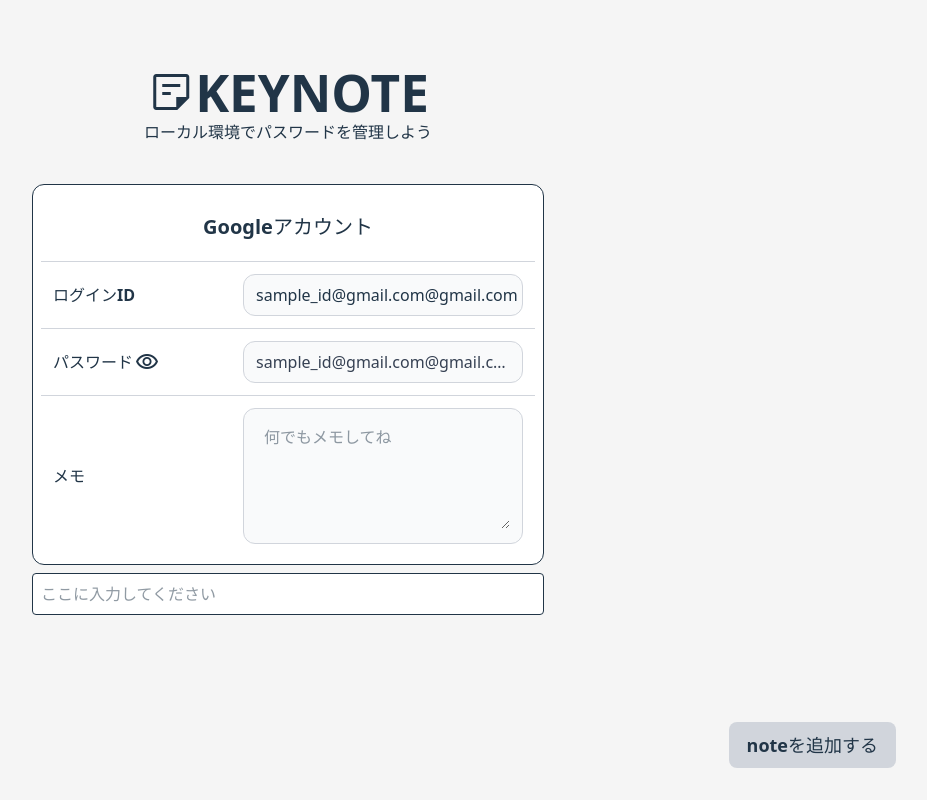
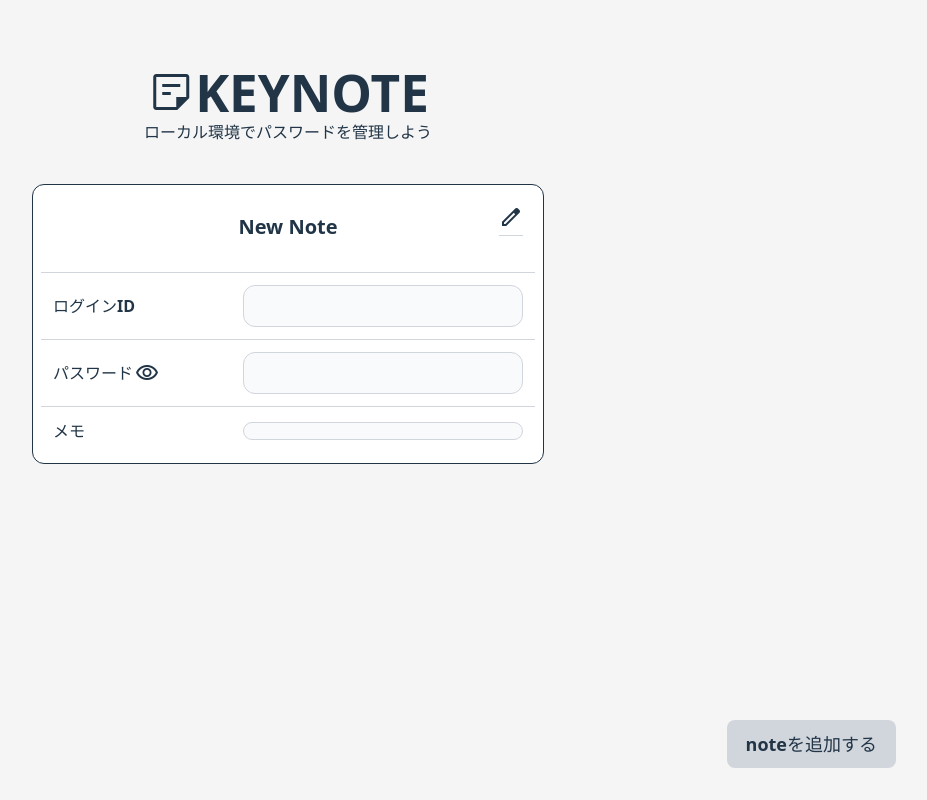
Before and after one commit to soundPorco/KeyNote_20250824, a React (Vite) app: page / in a window 1280 px wide. Both pictures are taken after a click on the button "noteを追加する". Shown: the whole page, without its empty margins (352-1279 px from the left). Built offline with nearby package versions, Linux system fonts and the light colour scheme.

Commit message:
note component create & fix

```diff
--- a/src/AddNoteBtn.jsx
+++ b/src/AddNoteBtn.jsx
@@ -3,6 +3,9 @@ const AddNoteBtn = ({ notes, setNotes }) => {
         const newNote = {
             id: Date.now() /*現在の時刻秒が一意な値として入る*/,
             content: "New Note",
+            loginId: "",
+            password: "",
+            memo: "",
         };
         setNotes([...notes, newNote]);
     };
--- a/src/App.jsx
+++ b/src/App.jsx
@@ -8,11 +8,20 @@ import "./App.css";
 
 function App() {
     const [notes, setNotes] = useState([]);
+
+    // ノート編集用関数
+    const updateNote = (id, newData) => {
+        setNotes((notes) =>
+            notes.map((note) =>
+                note.id === id ? { ...note, ...newData } : note
+            )
+        );
+    };
     return (
         <>
             <div>
                 <Title />
-                <Notes notes={notes} />
+                <Notes notes={notes} updateNote={updateNote} />
                 <AddNoteBtn notes={notes} setNotes={setNotes} />
             </div>
         </>
--- /dev/null
+++ b/src/Note.jsx
@@ -0,0 +1,155 @@
+import { useState } from "react";
+
+const Note = ({ note, updateNote }) => {
+    const [toggleEdit, setToggleEdit] = useState(false);
+
+    // noteの内容を編集用にstateで保持
+    const [editData, setEditData] = useState({
+        content: note.content,
+        loginId: note.loginId,
+        password: note.password,
+        memo: note.memo,
+    });
+
+    // 編集ボタンを押した時の処理
+    const editNote = () => {
+        setToggleEdit(true);
+        setShowPassword(true);
+    };
+
+    // 入力内容をstateで管理
+    const handleChange = (e) => {
+        const { name, value } = e.target;
+        setEditData((prev) => ({
+            ...prev,
+            [name]: value,
+        }));
+    };
+
+    // 編集確定時に親へ反映
+    const saveEdit = () => {
+        updateNote(note.id, editData);
+        setToggleEdit(false);
+        setShowPassword(false);
+    };
+    // パスワード表示用state
+    const [showPassword, setShowPassword] = useState(false);
+    return (
+        <>
+            <div className="defaultNote relative divide-y divide-gray-300 bg-white border-1 rounded-xl w-lg p-2 my-2">
+                {/* 編集ボタン */}
+                {toggleEdit ? (
+                    <div
+                        className="absolute top-5 right-5 hover:text-blue-500 transition hover:cursor-pointer"
+                        onClick={saveEdit}
+                    >
+                        <span className="font-bold text-red-700">保存</span>
+                    </div>
+                ) : (
+                    <div
+                        className="absolute top-5 right-5 hover:text-blue-500 transition hover:cursor-pointer"
+                        onClick={editNote}
+                    >
+                        <span className="material-symbols-outlined !no-underline">
+                            edit
+                        </span>
+                    </div>
+                )}
+
+                {/* ノートのタイトル */}
+                <h2 className="text-center font-bold text-xl p-5 min-h-20">
+                    {toggleEdit ? (
+                        <input
+                            type="text"
+                            name="content"
+                            value={editData.content}
+                            onChange={handleChange}
+                            className="text-center outline-none cursor-pointer"
+                        />
+                    ) : (
+                        <span className="truncate">{editData.content}</span>
+                    )}
+                </h2>
+                {/* ログインID */}
+                <div className="loginId-part flex items-center p-3">
+                    <span className="font-semibold">ログインID</span>
+
+                    <div className="ml-auto w-70 px-3 py-2 border border-gray-300 rounded-xl bg-gray-50 hover:text-blue-500 transition">
+                        {/* ID部分 */}
+                        {/* truncate で長い文字列を省略 */}
+                        <span className="truncate">
+                            {toggleEdit ? (
+                                <input
+                                    type="text"
+                                    name="loginId"
+                                    value={editData.loginId}
+                                    onChange={handleChange}
+                                    className="w-full outline-none"
+                                />
+                            ) : (
+                                <span className="truncate   px-3 py-2 ">
+                                    {editData.loginId}
+                                </span>
+                            )}
+                        </span>
+                    </div>
+                </div>
+                {/* パスワード */}
+                <div className="password-part flex items-center p-3">
+                    <span
+                        className="font-semibold flex items-center hover:text-blue-500 transition"
+                        onClick={() => setShowPassword(!showPassword)}
+                    >
+                        パスワード
+                        {/* 目のアイコン */}
+                        <span className="material-symbols-outlined ms-0.5">
+                            {showPassword ? "visibility_off" : "visibility"}
+                        </span>
+                    </span>
+
+                    <div className="ml-auto flex items-center w-70 px-3 py-2 border border-gray-300 rounded-xl bg-gray-50 text-gray-700 hover:text-blue-500 transition">
+                        {/* パスワード部分 */}
+                        <span className="truncate ">
+                            {toggleEdit ? (
+                                <input
+                                    // 表示/非表示切替
+                                    type={showPassword ? "text" : "password"}
+                                    name="password"
+                                    value={editData.password}
+                                    onChange={handleChange}
+                                    className="w-full outline-none"
+                                />
+                            ) : (
+                                <span className="truncate px-3 py-2 ">
+                                    {!showPassword && editData.password
+                                        ? "●●●●●●●"
+                                        : editData.password}
+                                </span>
+                            )}
+                        </span>
+                    </div>
+                </div>
+                {/* メモ */}
+                <div className="memo-part flex items-center p-3">
+                    <span className="font-semibold ">メモ</span>
+                    <div className="ml-auto w-70 px-3 py-2 border border-gray-300 rounded-xl bg-gray-50">
+                        {/* メモ部分 */}
+                        {toggleEdit ? (
+                            <textarea
+                                rows="4"
+                                name="memo"
+                                value={editData.memo}
+                                onChange={handleChange}
+                                className="w-full p-2 outline-none"
+                            />
+                        ) : (
+                            <div>{editData.memo}</div>
+                        )}
+                    </div>
+                </div>
+            </div>
+        </>
+    );
+};
+
+export default Note;
--- a/src/Notes.jsx
+++ b/src/Notes.jsx
@@ -1,65 +1,12 @@
-const Notes = ({ notes }) => {
+import Note from "./Note";
+
+const Notes = ({ notes, updateNote }) => {
     return (
         <>
-            <div className="defaultNote divide-y divide-gray-300 bg-white border-1 rounded-xl w-lg p-2 my-2">
-                {/* ノートのタイトル */}
-                <h2 className="text-center font-bold text-xl p-5">
-                    Googleアカウント
-                </h2>
-                {/* ログインID */}
-                <div className="loginId-part flex items-center p-3">
-                    <span className="font-semibold">ログインID</span>
-
-                    <div className="ml-auto w-70 px-3 py-2 border border-gray-300 rounded-xl bg-gray-50 hover:text-blue-500 transition">
-                        {/* ID部分 */}
-                        <span className="truncate">
-                            sample_id@gmail.com@gmail.com
-                        </span>
-                    </div>
-                </div>
-                {/* パスワード */}
-                <div className="password-part flex items-center p-3">
-                    <span className="font-semibold flex items-center hover:text-blue-500 transition">
-                        パスワード
-                        {/* 目のアイコン */}
-                        <span className="material-symbols-outlined ms-0.5">
-                            visibility
-                        </span>
-                    </span>
-
-                    <div className="ml-auto flex items-center w-70 px-3 py-2 border border-gray-300 rounded-xl bg-gray-50 text-gray-700 hover:text-blue-500 transition">
-                        {/* パスワード部分 */}
-                        <span className="truncate flex-1">
-                            sample_id@gmail.com@gmail.com
-                        </span>
-                    </div>
-                </div>
-                {/* メモ */}
-                <div className="memo-part flex items-center p-3">
-                    <span className="font-semibold">メモ</span>
-                    <div className="ml-auto w-70 px-3 py-2 border border-gray-300 rounded-xl bg-gray-50">
-                        {/* メモ部分 */}
-                        <textarea
-                            rows="4"
-                            placeholder="何でもメモしてね"
-                            className="w-full p-2 outline-none "
-                        ></textarea>
-                    </div>
-                </div>
-            </div>
             {
                 /* ここにNoteコンポーネントを追加していく */
                 notes.map((note) => (
-                    <div
-                        key={note.id}
-                        className="bg-white border-1 rounded p-2 my-2"
-                    >
-                        <input
-                            type="text"
-                            content="{note.content}"
-                            placeholder="ここに入力してください"
-                        />
-                    </div>
+                    <Note key={note.id} note={note} updateNote={updateNote} />
                 ))
             }
         </>
--- a/src/index.css
+++ b/src/index.css
@@ -43,9 +43,14 @@ button {
     font-family: inherit;
     cursor: pointer;
     transition: border-color 0.25s;
+    border: transparent 1px solid;
 }
 button:hover {
     border-color: #646cff;
+}
+
+.material-symbols-outlined {
+    text-decoration: none;
 }
 
 @media (prefers-color-scheme: light) {
```
